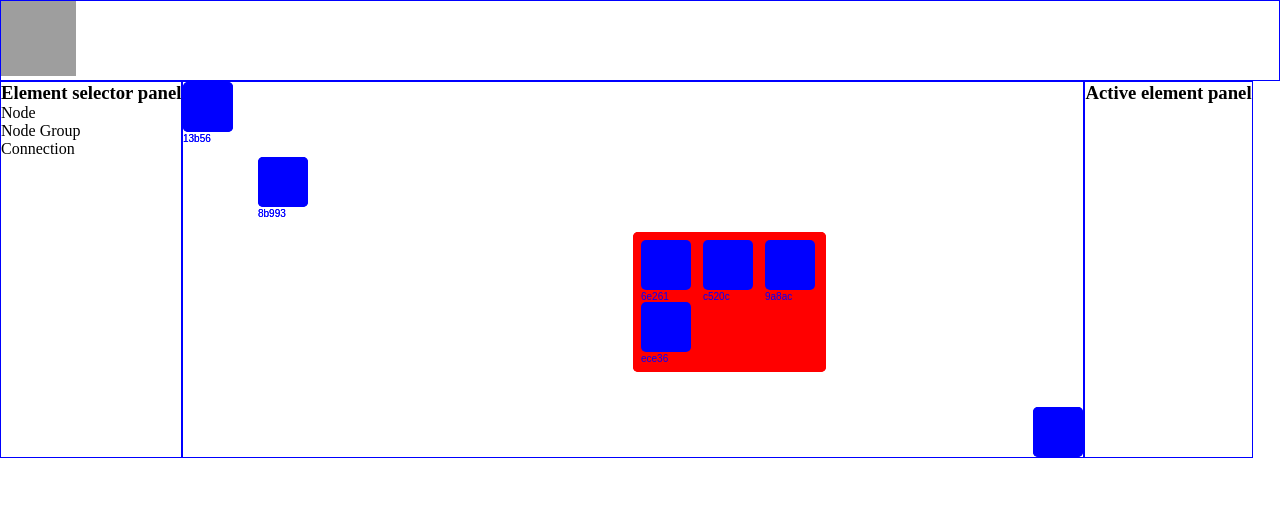
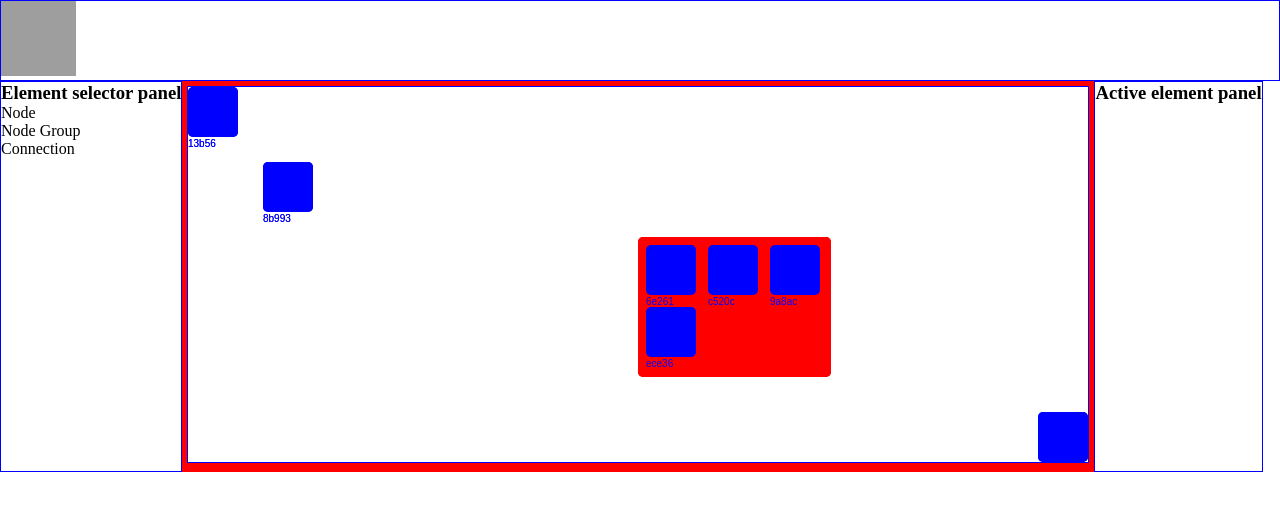
Before and after one commit to tjfranks02/network-manager-gui, a React (Vite) app in the folder ui/: page / in a window 1280 px wide. Shown: the top 510 px of the page. Built offline with nearby package versions, Linux system fonts and the light colour scheme; grey boxes are pictures that could not be loaded.

Commit message:
Added extremely ugly border around canvas with resize cursor

```diff
--- a/ui/src/components/editorView/Canvas/Canvas.tsx
+++ b/ui/src/components/editorView/Canvas/Canvas.tsx
@@ -90,12 +90,6 @@
     EditorController.handleMouseWheelScroll(getContext(), event.deltaY);
   };
 
-  const vw = Math.max(document.documentElement.clientWidth || 0, window.innerWidth || 0);
-  const vh = Math.max(document.documentElement.clientHeight || 0, window.innerHeight || 0);
-
-  console.log(vw);
-  console.log(vh);
-
   return (
     <canvas
       className={css.canvas}
--- a/ui/src/components/editorView/Canvas/styles.module.css
+++ b/ui/src/components/editorView/Canvas/styles.module.css
@@ -1,3 +1,5 @@
 .canvas {
   border: 1px solid blue;
+  background-color: white;
+  cursor: default;
 }
--- /dev/null
+++ b/ui/src/components/utils/ResizableBox/ResizableBox.tsx
@@ -0,0 +1,13 @@
+import { ReactNode } from "react";
+
+import css from "./styles.module.css";
+
+const ResizableBox = ({ children }: { children: ReactNode}) => {
+  return (
+    <div className={css.border}>
+      {children}
+    </div>
+  );
+};
+
+export default ResizableBox;
--- /dev/null
+++ b/ui/src/components/utils/ResizableBox/styles.module.css
@@ -0,0 +1,5 @@
+.border {
+  background-color: red;
+  cursor: n-resize;
+  padding: 5px;
+}
--- a/ui/src/pages/Dashboard/Dashboard.tsx
+++ b/ui/src/pages/Dashboard/Dashboard.tsx
@@ -8,16 +8,23 @@
 
 import css from "./styles.module.css";
 import Header from "../../components/Header/Header";
+import ResizableBox from "../../components/utils/ResizableBox/ResizableBox.tsx";
 
 const Dashboard = () => {
   const activeElement = useSelector((state: RootState) => state.activeElement.element);
+
+  const onResize = () => {
+    console.log("YEEHAW")
+  };
 
   return (
     <div className={css.container}>
       <Header />
       <div className={css.editorContainer}>
         <ElementSelectorPanel />
-        <Canvas width={DEFAULT_CANVAS_WIDTH} height={DEFAULT_CANVAS_HEIGHT} />
+        <ResizableBox>
+          <Canvas width={DEFAULT_CANVAS_WIDTH} height={DEFAULT_CANVAS_HEIGHT} />
+        </ResizableBox>
         <ActiveElementPanel activeElement={activeElement} />
       </div>
     </div>
```
